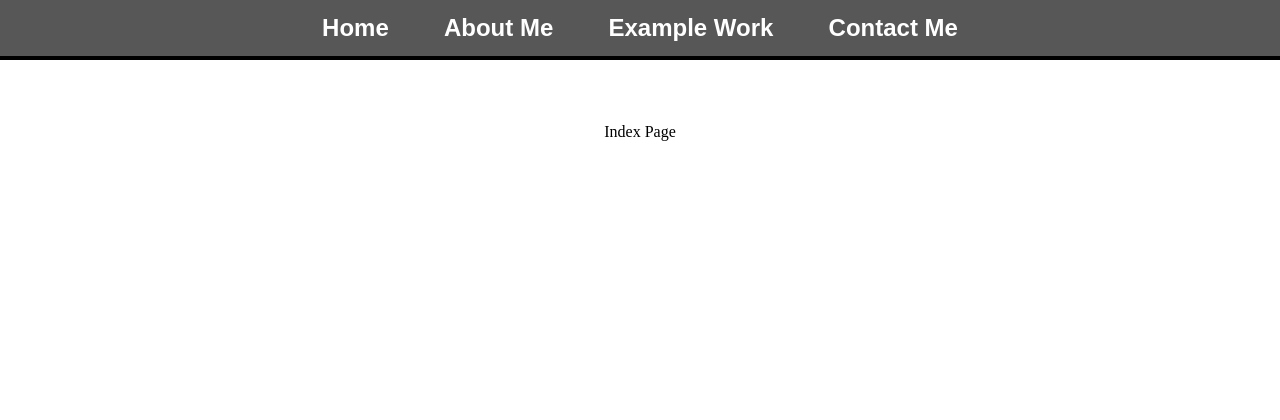
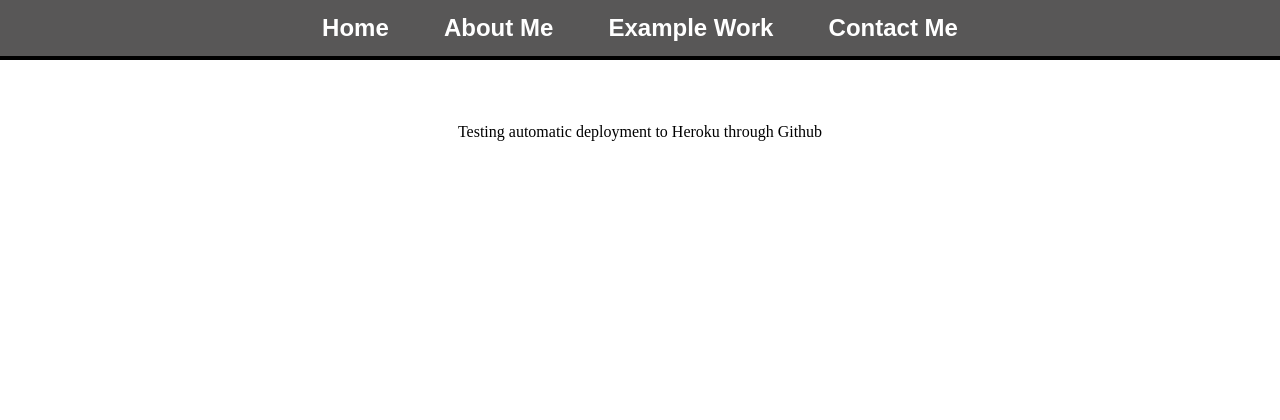
Before and after one commit to AJ-wells55/AW-Portfolio, a Flask app: page / in a window 1280 px wide. Shown: the top 420 px of the page. Run offline with Flask 2, Linux system fonts and the light colour scheme.

Commit message:
automatic deployment test

```diff
--- a/templates/index.html
+++ b/templates/index.html
@@ -1,6 +1,6 @@
 {% extends 'base.html' %}
 {% block content %}
 <div>
-    <h1>Index Page</h1>
+    <h1> Testing automatic deployment to Heroku through Github</h1>
 </div>
 {% endblock %}
```
